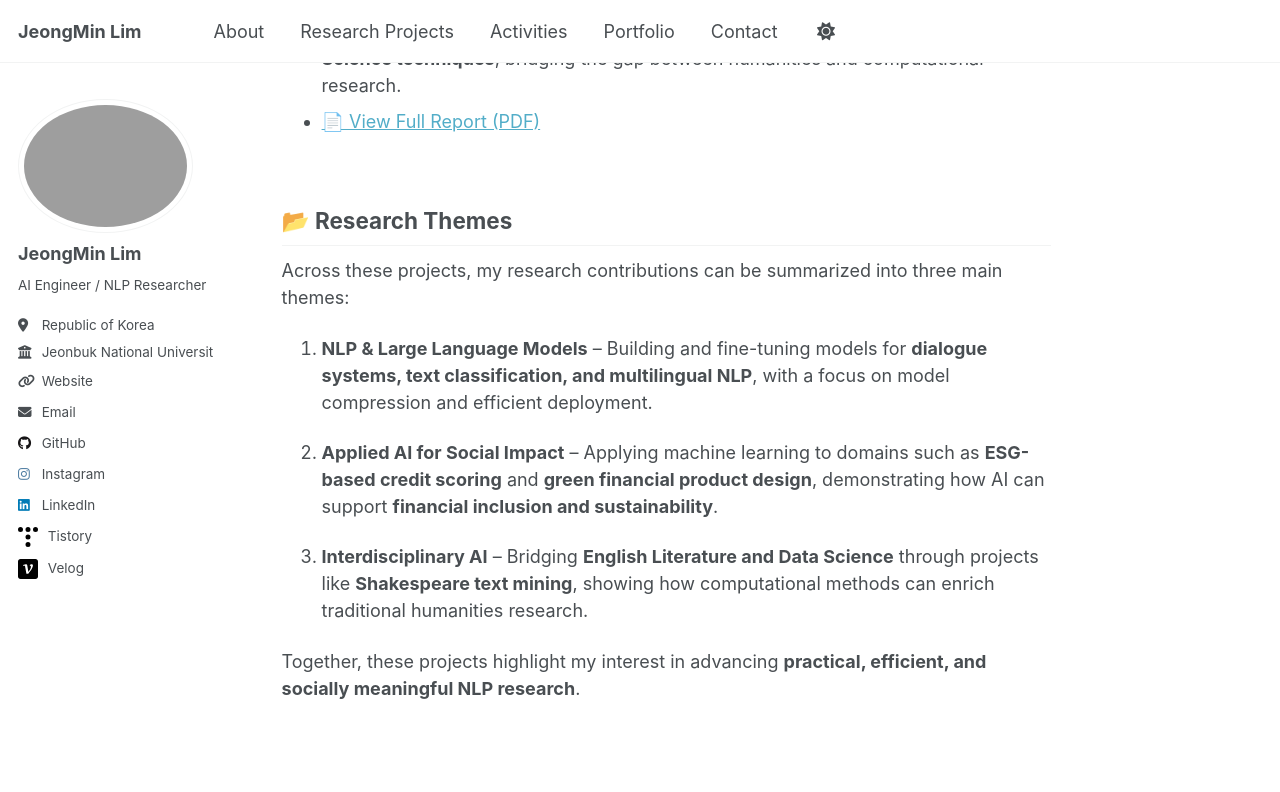
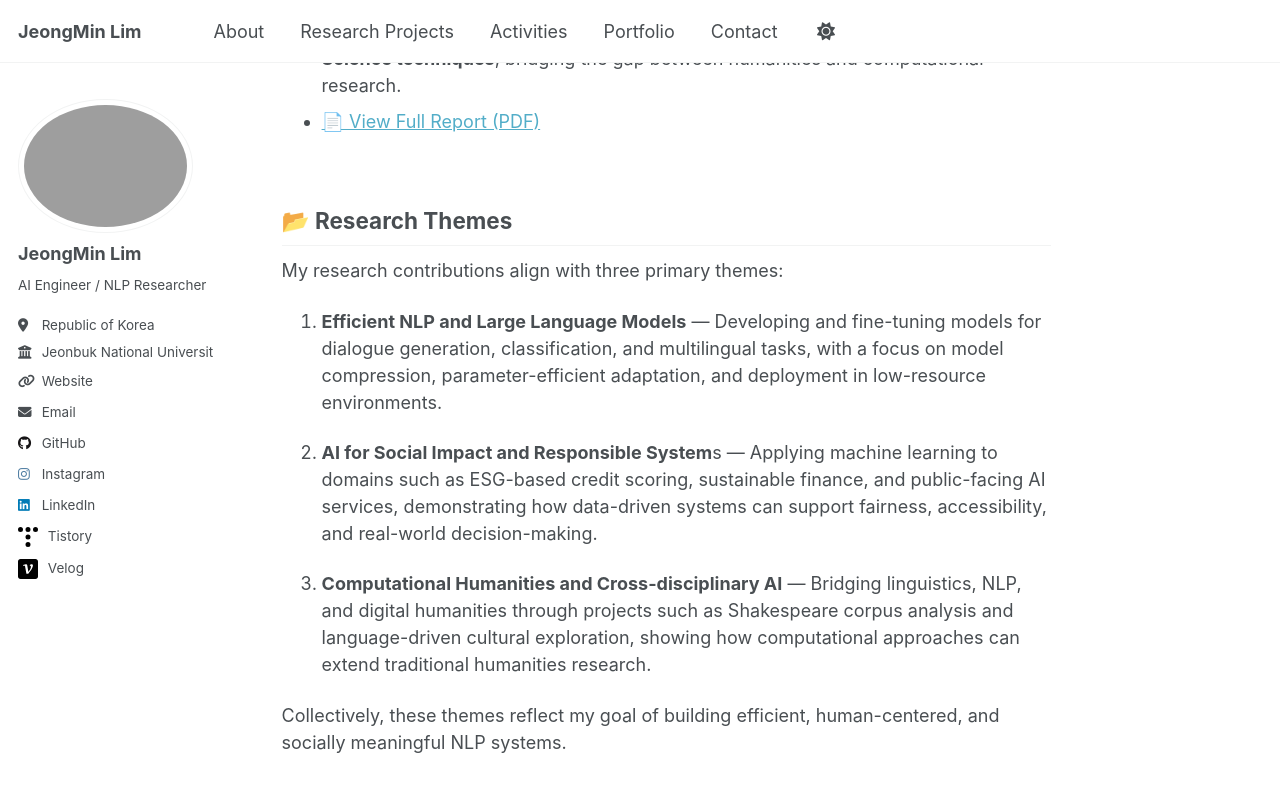
Before and after one commit to JeongMinIsBest/JeongMinIsBest.github.io, a Jekyll site: the page built from _pages/research.md, in a window 1280 px wide and 900 px high, scrolled down 2789 px. Shown: the top 792 px of the window. Built offline with Jekyll 4.4.1, drawn with Linux system fonts in a browser that asks for light colours; a script that is not in the unit is left out.

Commit message:
Update research.md

```diff
--- a/_pages/research.md
+++ b/_pages/research.md
@@ -68,15 +68,14 @@ author_profile: true
 <br/>
 
 ## 📂 Research Themes
+My research contributions align with three primary themes:
 
-Across these projects, my research contributions can be summarized into three main themes:
+1. **Efficient NLP and Large Language Models** — Developing and fine-tuning models for dialogue generation, classification, and multilingual tasks, with a focus on model compression, parameter-efficient adaptation, and deployment in low-resource environments.
 
-1. **NLP & Large Language Models** – Building and fine-tuning models for **dialogue systems, text classification, and multilingual NLP**, with a focus on model compression and efficient deployment.
+2. **AI for Social Impact and Responsible System**s — Applying machine learning to domains such as ESG-based credit scoring, sustainable finance, and public-facing AI services, demonstrating how data-driven systems can support fairness, accessibility, and real-world decision-making.
 
-2. **Applied AI for Social Impact** – Applying machine learning to domains such as **ESG-based credit scoring** and **green financial product design**, demonstrating how AI can support **financial inclusion and sustainability**.
+3. **Computational Humanities and Cross-disciplinary AI** — Bridging linguistics, NLP, and digital humanities through projects such as Shakespeare corpus analysis and language-driven cultural exploration, showing how computational approaches can extend traditional humanities research.
 
-3. **Interdisciplinary AI** – Bridging **English Literature and Data Science** through projects like **Shakespeare text mining**, showing how computational methods can enrich traditional humanities research.
-
-Together, these projects highlight my interest in advancing **practical, efficient, and socially meaningful NLP research**.
+Collectively, these themes reflect my goal of building efficient, human-centered, and socially meaningful NLP systems.
 <br/>
 <br/>
```
